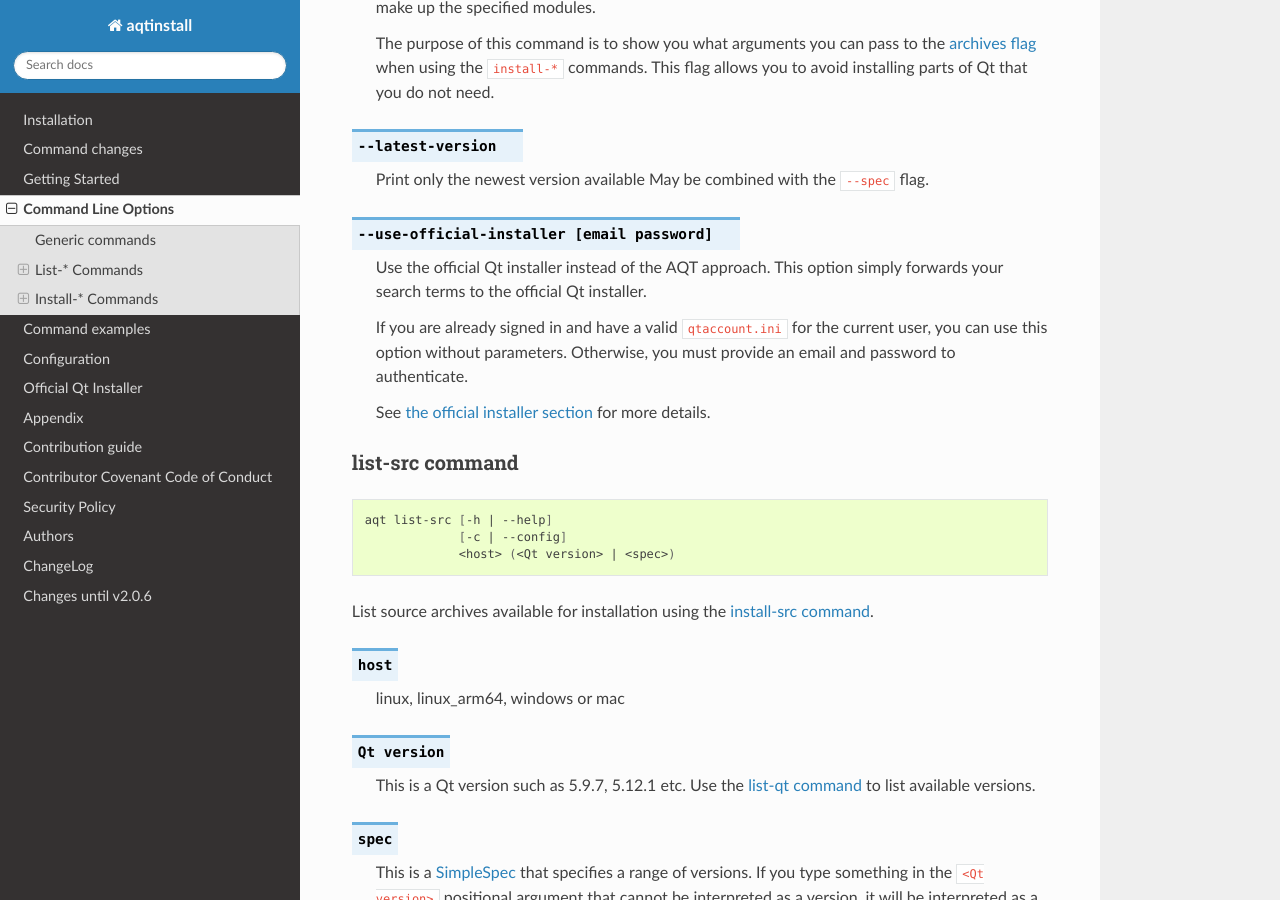
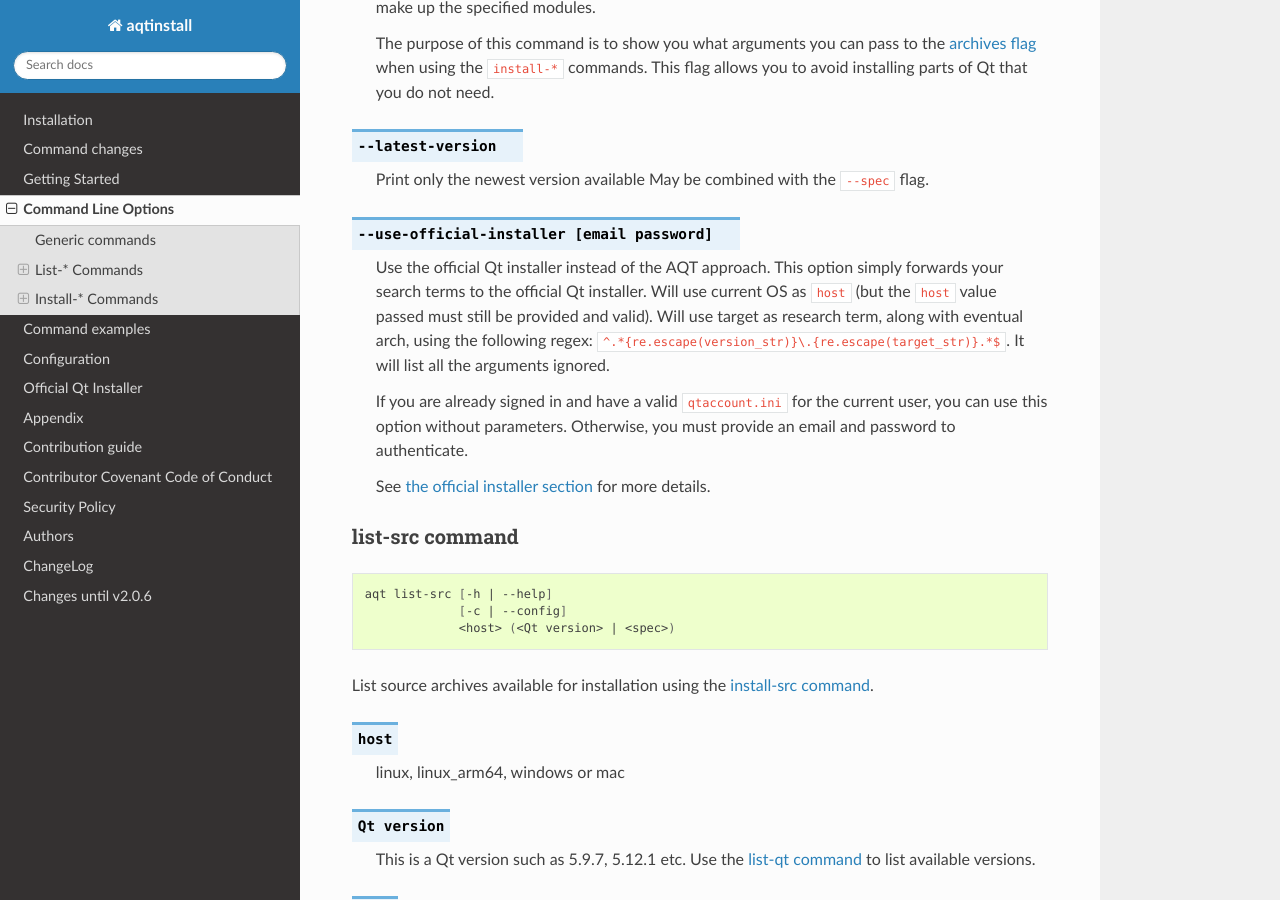
Before and after one commit to miurahr/aqtinstall, a Sphinx documentation site: the page built from docs/cli.rst, in a window 1280 px wide and 900 px high, scrolled down 2760 px. Built offline with Sphinx 7.4.7 and the Read the Docs theme 3.1.0, drawn with Linux system fonts in a browser that asks for light colours; the version number could not be read and is left out; some of the changed text lies outside the part shown.

Commit message:
Update cli.rst

```diff
--- a/docs/cli.rst
+++ b/docs/cli.rst
@@ -47,8 +47,8 @@
                  --long-modules (<Qt version> | latest) <architecture> |
                  --arch         (<Qt version> | latest) |
                  --archives     (<Qt version> | latest) architecture [modules...]
-                 --latest-version
-                 --use-official-installer [<email> <password>]]
+                 --latest-version]
+                [--use-official-installer [<email> <password>]]
                 <host> [<target>]
 
 List available versions of Qt, targets, modules, and architectures.
@@ -168,6 +168,10 @@
 
     Use the official Qt installer instead of the AQT approach. This option simply
     forwards your search terms to the official Qt installer.
+    Will use current OS as ``host`` (but the ``host`` value passed must still be provided and valid).
+    Will use target as research term, along with eventual arch, using the following regex:
+    ``^.*{re.escape(version_str)}\.{re.escape(target_str)}.*$``.
+    It will list all the arguments ignored.
 
     If you are already signed in and have a valid ``qtaccount.ini`` for the current
     user, you can use this option without parameters. Otherwise, you must provide
@@ -909,6 +913,13 @@
     aqt install-qt windows desktop 6.5.5 win64_msvc2019_64 --use-official-installer 'email@gmail.com' 'password'
 
 
+Example: List commercial packages of Android for version 6.8.3 of Qt6 on current OS
+
+.. code-block:: console
+
+    aqt list-qt linux android --arch 6.8.3 --use-official-installer 'email@gmail.com' 'password'
+
+
 Example: List available versions of Qt on Linux
 
 .. code-block:: console
```
